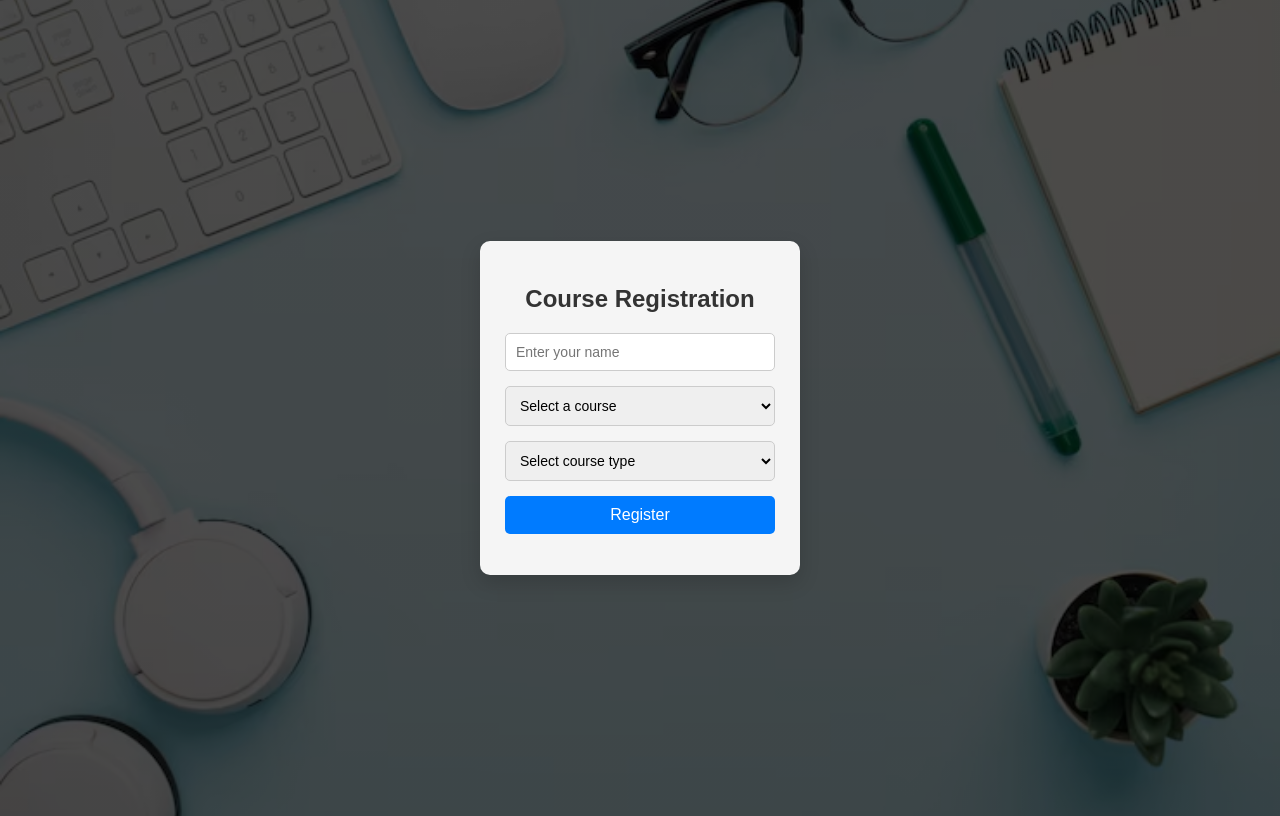
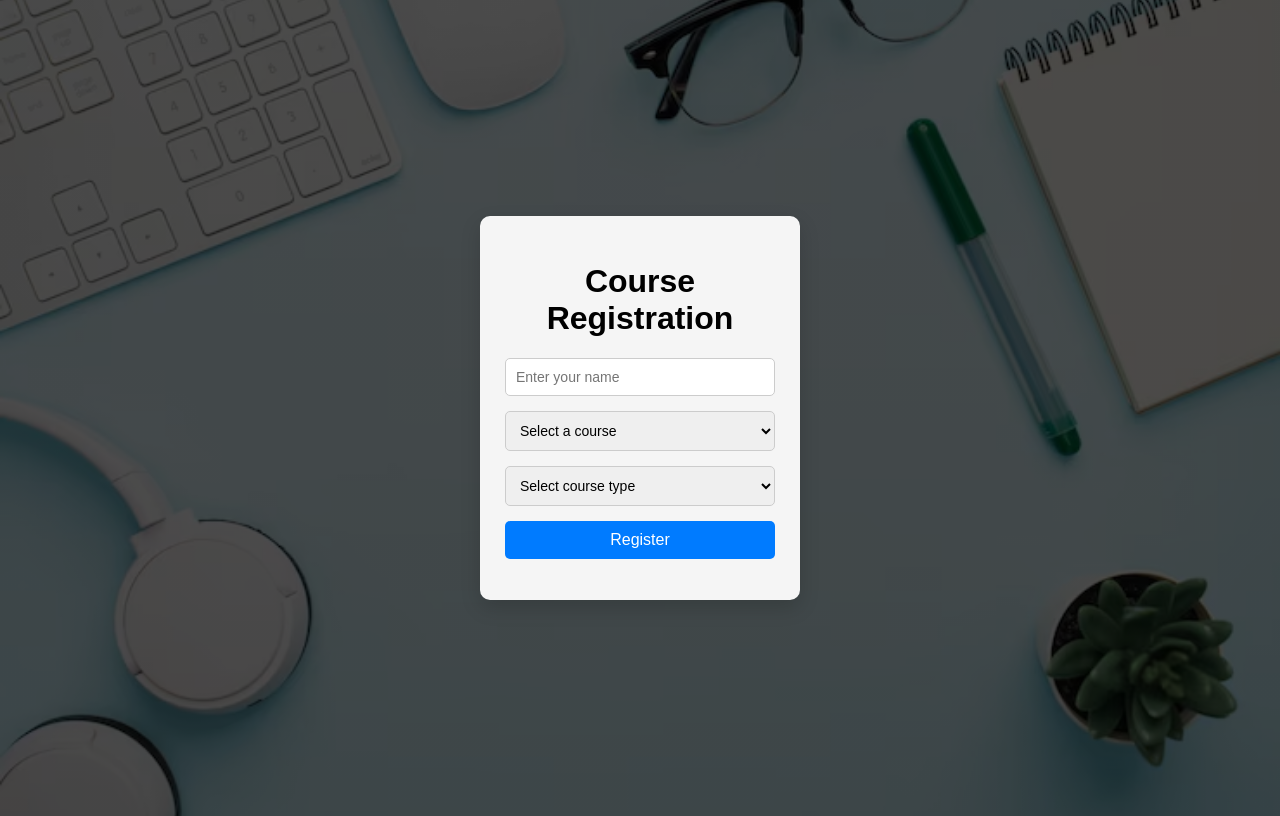
Before and after one commit to Gopichand60/mini-project, a plain HTML site: page index.html in a window 1280 px wide. Drawn offline with Linux system fonts and the light colour scheme.

Commit message:
changed h2 file

```diff
--- a/index.html
+++ b/index.html
@@ -8,7 +8,7 @@
 </head>
 <body>
     <div class="card">
-        <h2>Course Registration </h2>
+        <h1>Course Registration </h1>
         <input type="text" id="name" placeholder="Enter your name">
         <select id="course">
             <option value="">Select a course</option>
```
